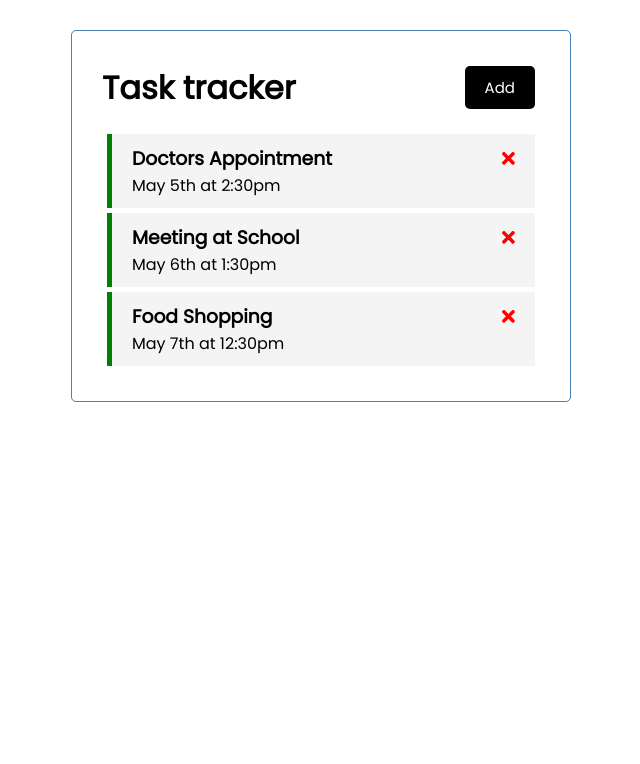
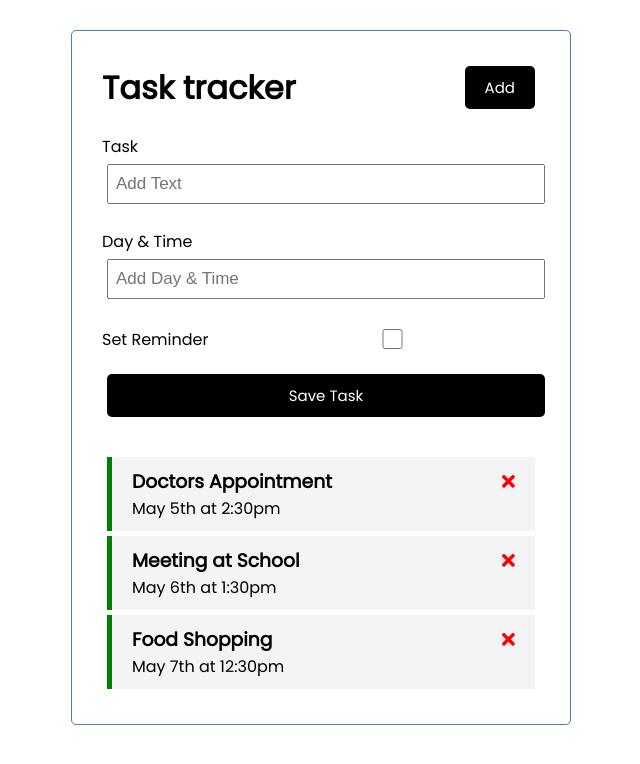
Before and after one commit to Pixlerfrost/angular-list-tracker, an Angular app: page / in a window 1280 px wide. Shown: the top 764 px of the page, without its empty margins (319-959 px from the left). Built offline with nearby package versions, Linux system fonts and the light colour scheme; data requests are answered from the project's data file.

Commit message:
add task form

```diff
--- a/src/app/components/add-task/add-task.component.html
+++ b/src/app/components/add-task/add-task.component.html
@@ -1 +1,15 @@
-<p>add-task works!</p>
+<form class="add-form">
+  <div class="form-control">
+    <label for="text">Task</label>
+    <input type="text" name="text" id="text" placeholder="Add Text" />
+  </div>
+  <div class="form-control">
+    <label for="day">Day & Time</label>
+    <input type="text" name="day" id="day" placeholder="Add Day & Time" />
+  </div>
+  <div class="form-control form-control-check">
+    <label for="reminder">Set Reminder</label>
+    <input type="checkbox" name="reminder" id="reminder" />
+  </div>
+  <input type="submit" value="Save Task" class="btn btn-block" />
+</form>
--- a/src/app/components/tasks/tasks.component.html
+++ b/src/app/components/tasks/tasks.component.html
@@ -1,3 +1,4 @@
+<app-add-task></app-add-task>
 <app-task-item
   *ngFor="let task of tasks"
   [task]="task"
--- a/src/styles.css
+++ b/src/styles.css
@@ -74,3 +74,7 @@
   flex: 2;
   height: 20px;
 }
+
+.add-form {
+  margin-bottom: 40px;
+}
```
